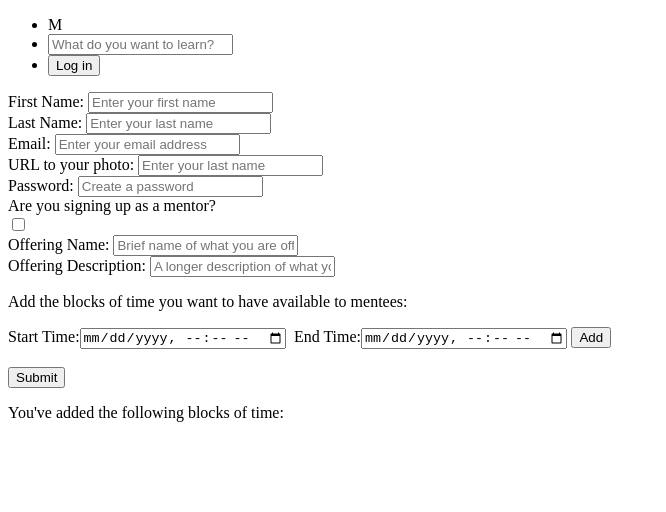
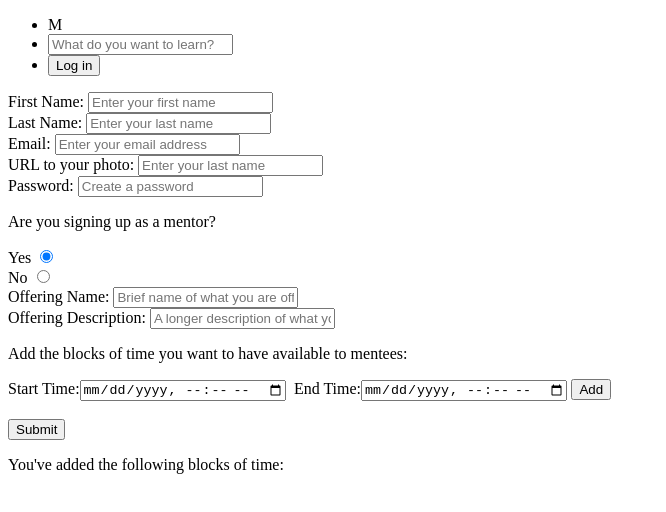
Before and after one commit to setezazian/MonetMyrtleMentor, a React app: page /signup in a window 1280 px wide. Shown: the top 512 px of the page, without its empty margins (0-666 px from the left). Built offline with nearby package versions, Linux system fonts and the light colour scheme; the HTML template or start-up script is replaced by a standard one.

Commit message:
radio buttons for isMentor

```diff
--- a/client/src/components/FormSignup/FormSignup.jsx
+++ b/client/src/components/FormSignup/FormSignup.jsx
@@ -83,10 +83,15 @@ export default function FormSignup() {
           <input id="input-password" name="password" type="password" placeholder="Create a password" value={password} onChange={(e) => setPassword(e.target.value)} />
         </label>
         <br />
-        <label htmlFor="input-ismentor">
-          Are you signing up as a mentor?
-          <br />
-          <input id="input-ismentor" name="ismentor" type="checkbox" value={isMentor} onChange={() => setIsMentor(!isMentor)} />
+        <p>Are you signing up as a mentor?</p>
+        <label htmlFor="input-ismentor-yes">
+          Yes&nbsp;
+          <input id="input-ismentor-yes" name="ismentor" type="radio" value="true" onChange={(e) => setIsMentor(e.target.value === 'true')} checked />
+        </label>
+        <br />
+        <label htmlFor="input-ismentor-no">
+          No&nbsp;
+          <input id="input-ismentor-no" name="ismentor" type="radio" value="false" onChange={(e) => setIsMentor(e.target.value === 'true')} />
         </label>
         <br />
         <label htmlFor="input-offeringname">
```
